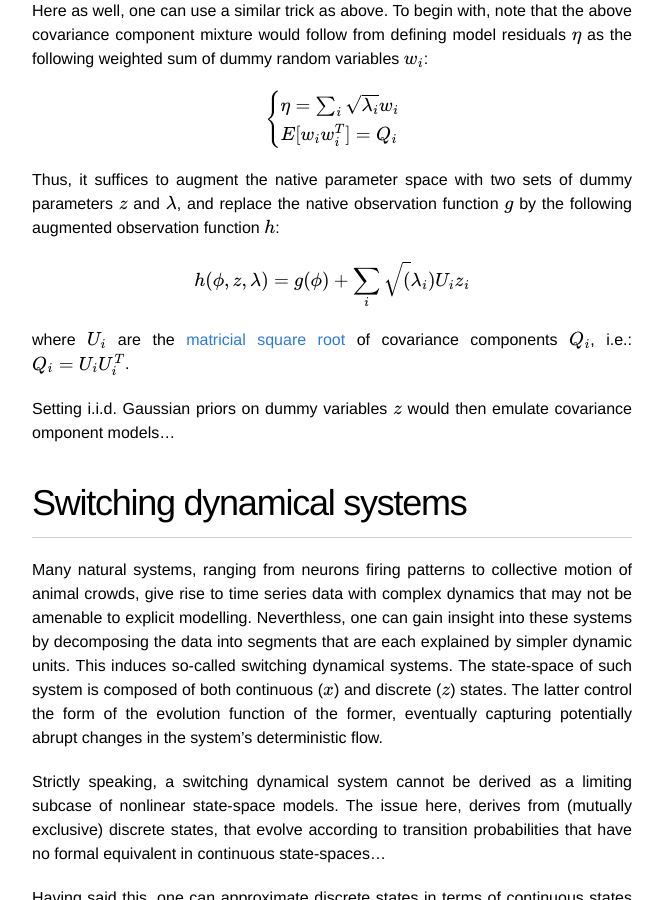
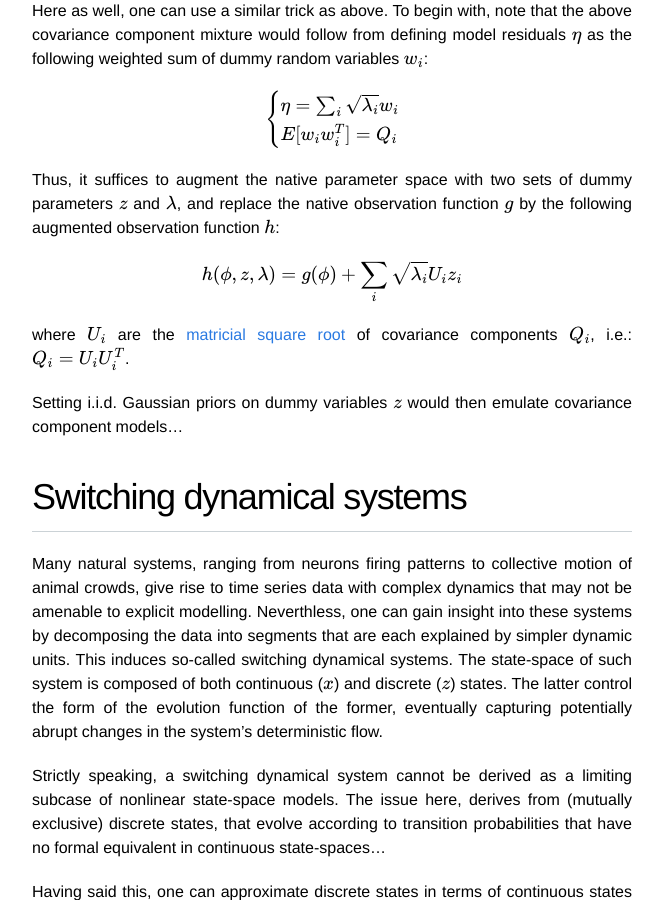
Before and after one commit to MBB-team/VBA-toolbox, a Jekyll site: the page built from _wiki/generativeModels.md, in a window 1280 px wide and 900 px high, scrolled down 5331 px. Shown: the whole window, without its empty margins (308-971 px from the left). Built offline with Jekyll 4.4.1, drawn with Linux system fonts in a browser that asks for light colours; nearby versions of some CDN libraries; formulas are drawn with MathJax 3.

Commit message:
Update generativeModels.md

```diff
--- a/_wiki/generativeModels.md
+++ b/_wiki/generativeModels.md
@@ -125,11 +125,11 @@
 
 Thus, it suffices to augment the native parameter space with two sets of dummy parameters $$z$$ and $$\lambda$$, and replace the native observation function $$g$$ by the following augmented observation function $$h$$:
 
-$$ h(\phi,z,\lambda) = g(\phi) + \sum_i \sqrt(\lambda_i) U_i z_i$$
+$$ h(\phi,z,\lambda) = g(\phi) + \sum_i \sqrt{\lambda_i} U_i z_i$$
 
 where $$U_i$$ are the [matricial square root](https://en.wikipedia.org/wiki/Square_root_of_a_matrix) of covariance components $$Q_i$$, i.e.: $$Q_i=U_i U_i^T$$.
 
-Setting i.i.d. Gaussian priors on dummy variables $$z$$ would then emulate covariance omponent models...
+Setting i.i.d. Gaussian priors on dummy variables $$z$$ would then emulate covariance component models...
 
 
 
```
